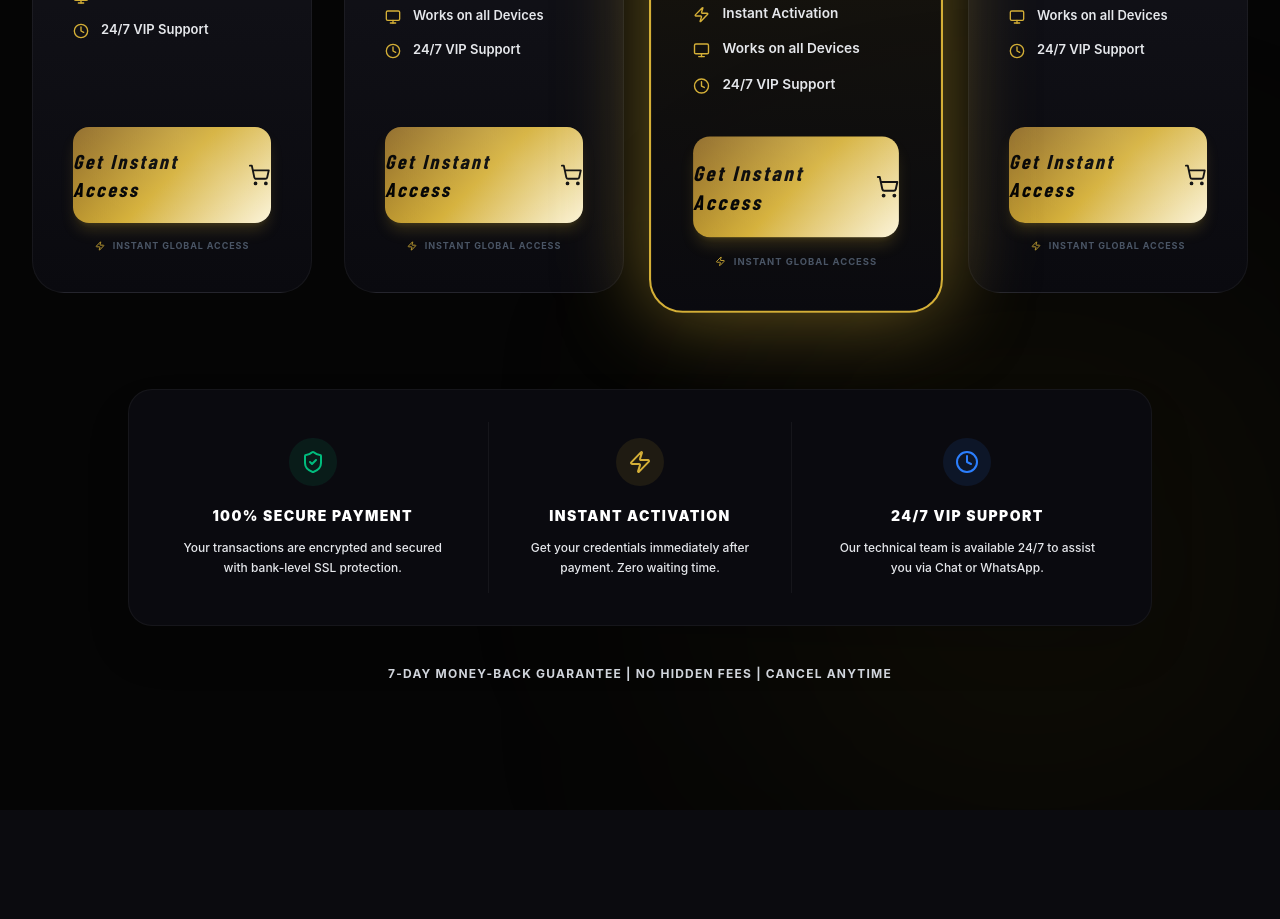
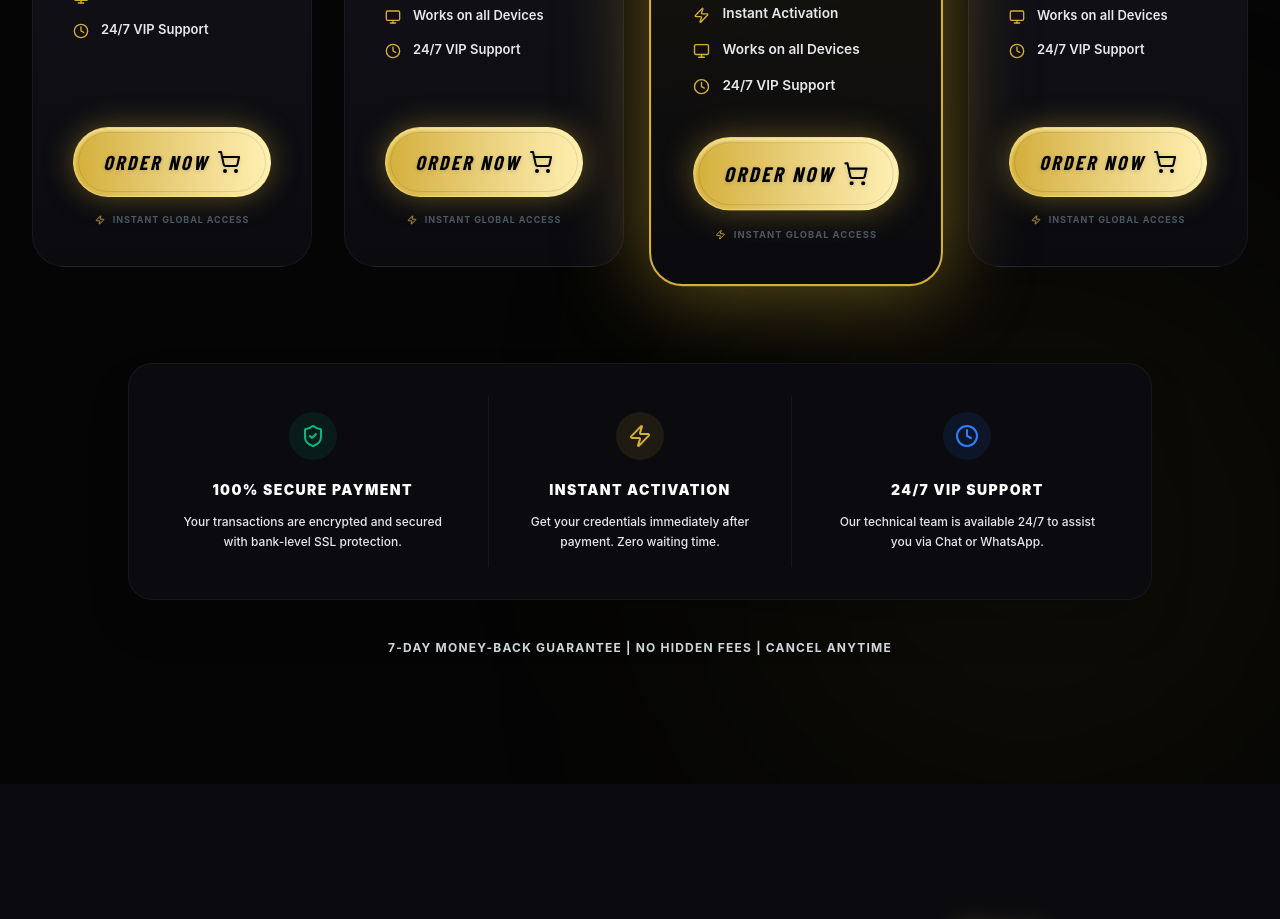
Before and after one commit to cothmane7/8kprime_full_backup, a Next.js app: page /1 in a window 1280 px wide. Shown: the part 3900-4819 px from the top of the page. Built offline with nearby package versions, Linux system fonts and the light colour scheme; a web font is replaced by a local one.

Commit message:
Enhance pricing table CTA button design and update translations to 'Order Now'

```diff
--- a/components/Pricing.tsx
+++ b/components/Pricing.tsx
@@ -229,10 +229,16 @@ export default function Pricing({ lang, dictionary, common }: { lang: any; dicti
                             <div className="mt-auto">
                                 <Link
                                     href={`/${lang}/checkout?plan=${plan.months}mo&devices=${activeDevices}`}
-                                    className="flex items-center justify-center gap-2 w-full py-4 md:py-5 rounded-2xl font-extrabold transition-all text-lg md:text-xl touch-target hover:scale-[1.02] active:scale-[0.98] bg-metallic-gold text-black shadow-lg shadow-primary/20 button-shine gold-reflection"
+                                    className="flex items-center justify-center gap-3 w-full py-4 md:py-5 rounded-full font-black uppercase tracking-wider transition-all duration-500 text-lg md:text-xl touch-target hover:scale-[1.03] active:scale-[0.98] bg-gradient-to-r from-[#D4AF37] via-[#FFF0B3] to-[#D4AF37] bg-[length:200%_auto] hover:bg-right text-black shadow-[0_0_30px_rgba(212,175,55,0.4),inset_0_2px_4px_rgba(255,240,179,0.9)] overflow-hidden relative group/btn border border-yellow-200/50"
                                 >
-                                    {plan.cta}
-                                    <ShoppingCart size={18} className="md:w-6 md:h-6" />
+                                    {/* Animated shine sweep */}
+                                    <div className="absolute inset-0 bg-gradient-to-r from-transparent via-white/40 to-transparent translate-x-[-200%] group-hover/btn:translate-x-[200%] transition-transform duration-1000" />
+                                    {/* Inner ring */}
+                                    <div className="absolute inset-1 rounded-full border border-black/10 pointer-events-none" />
+                                    <span className="relative z-10 flex items-center gap-2 drop-shadow-sm">
+                                        {plan.cta}
+                                        <ShoppingCart size={20} className="md:w-6 md:h-6 group-hover/btn:rotate-12 transition-transform duration-300" />
+                                    </span>
                                 </Link>
                                 <div className="mt-4 flex items-center justify-center gap-2 text-[9px] font-bold text-gray-600 uppercase tracking-widest">
                                     <Zap size={10} className="text-primary" />
--- a/locales/de.json
+++ b/locales/de.json
@@ -92,7 +92,7 @@
     "best_value": "Bestes Preis-Leistungs-Verhältnis",
     "max_savings": "Maximale Ersparnis",
     "lock_in_savings": "Ersparnis sichern",
-    "cta_subscribe": "Sofort Zugang erhalten",
+    "cta_subscribe": "Jetzt Bestellen",
     "per_month": "/Mo",
     "regular_price": "Regulär"
   },
--- a/locales/en.json
+++ b/locales/en.json
@@ -93,7 +93,7 @@
     "best_value": "Best Value",
     "max_savings": "Maximum Savings",
     "lock_in_savings": "Lock in Savings",
-    "cta_subscribe": "Get Instant Access",
+    "cta_subscribe": "Order Now",
     "per_month": "/mo",
     "regular_price": "Regular"
   },
--- a/locales/fr.json
+++ b/locales/fr.json
@@ -92,7 +92,7 @@
     "best_value": "Meilleure Valeur",
     "max_savings": "Économies Maximales",
     "lock_in_savings": "Bloquez vos économies",
-    "cta_subscribe": "Accès Instantané",
+    "cta_subscribe": "Commander Maintenant",
     "per_month": "/mois",
     "regular_price": "Régulier"
   },
--- a/locales/nl.json
+++ b/locales/nl.json
@@ -92,7 +92,7 @@
     "best_value": "Beste Waarde",
     "max_savings": "Maximale Besparing",
     "lock_in_savings": "Zet besparing vast",
-    "cta_subscribe": "Direct Toegang",
+    "cta_subscribe": "Nu Bestellen",
     "per_month": "/mnd",
     "regular_price": "Normaal"
   },
--- a/locales/pl.json
+++ b/locales/pl.json
@@ -92,7 +92,7 @@
     "best_value": "Najlepsza wartość",
     "max_savings": "Maksymalne oszczędności",
     "lock_in_savings": "Zablokuj oszczędności",
-    "cta_subscribe": "Uzyskaj Dostęp",
+    "cta_subscribe": "Zamów Teraz",
     "per_month": "/mies.",
     "regular_price": "Regularnie"
   },
```
